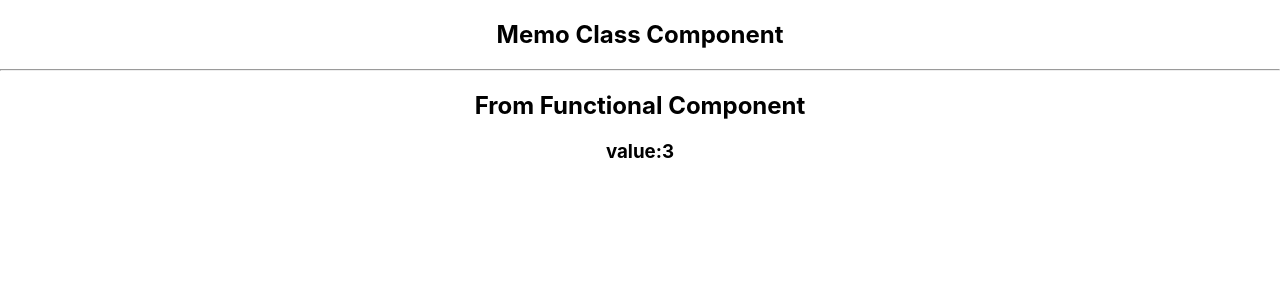
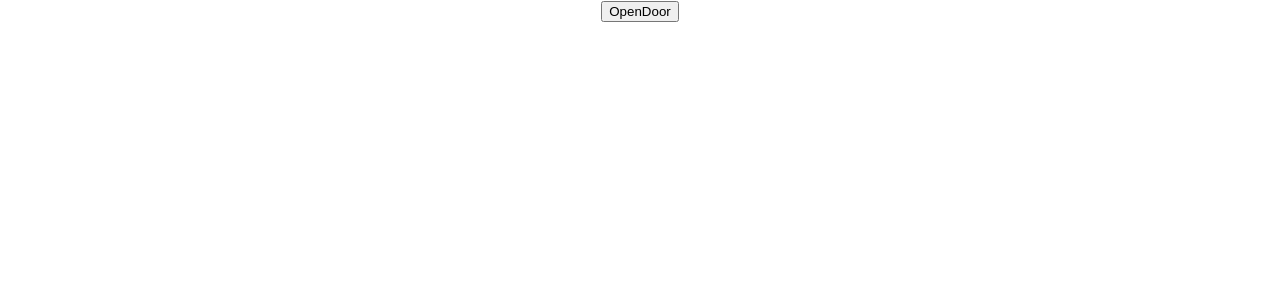
Before and after one commit to jahidulbinrafiq/React-Concept, a React (Create React App) app: page / in a window 1280 px wide. Shown: the top 300 px of the page. Built offline with nearby package versions, Linux system fonts and the light colour scheme.

Commit message:
btn hide

```diff
--- a/src/App.js
+++ b/src/App.js
@@ -19,6 +19,7 @@ import ParentError from './Components/ErrorPhase/Parent';
 import Table from './Components/Fragments/Table';
 import PureComponent from './Components/PureComponent/PureComponentImplementation';
 import MemoA from './Components/Memo/MemoA';
+import ButtonHide from './Components/ButtonHide/ButtonHide';
 function App() {
   return (
     <div className='App'>
@@ -82,7 +83,9 @@ function App() {
           {/* <PureComponent/> */}
 
           {/* Using Memo  */}
-          <MemoA/>
+          {/* <MemoA/> */}
+
+          <ButtonHide/>
     </div>
   );
 }
--- /dev/null
+++ b/src/Components/ButtonHide/AnotherComponent.js
@@ -0,0 +1,11 @@
+import React from 'react';
+
+const AnotherComponent = () => {
+    return (
+        <div>
+            from AnotherComponent
+        </div>
+    );
+};
+
+export default React.memo(AnotherComponent) ;
--- /dev/null
+++ b/src/Components/ButtonHide/ButtonHide.js
@@ -0,0 +1,17 @@
+import React, { useState } from 'react';
+import AnotherComponent from './AnotherComponent';
+
+const ButtonHide = () => {
+    let isOpen=false;
+    let[hide,setHide]=useState(isOpen)
+    return (
+        <>
+            {
+               hide && <AnotherComponent/>
+            }
+            <button onClick={()=> { hide?setHide(!hide): setHide(!isOpen)}}>OpenDoor</button>
+        </>
+    );
+};
+
+export default ButtonHide;
```
